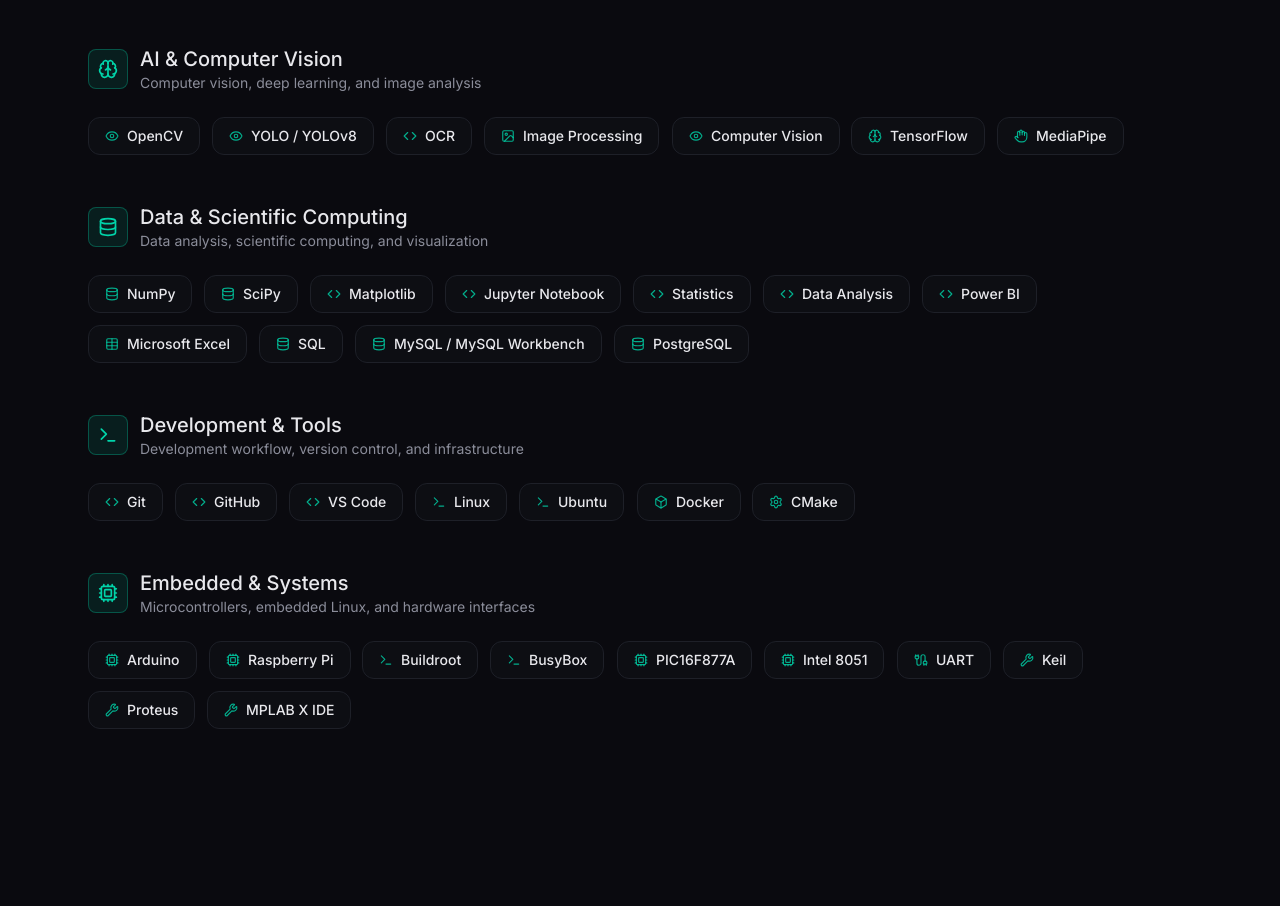
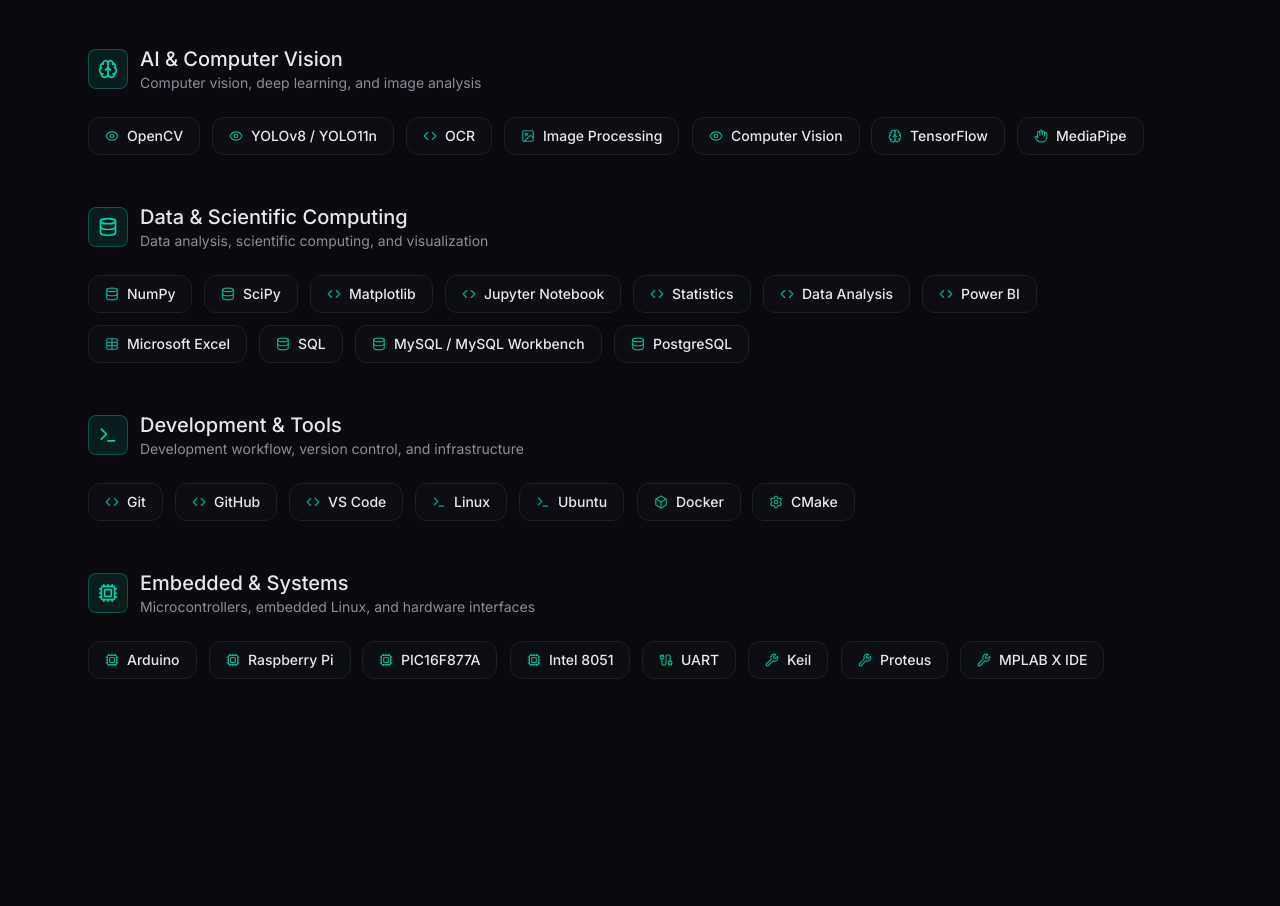
Before and after one commit to Im-Saad08/Saad-Portfolio, a React (Vite) app: page / in a window 1280 px wide. Shown: the part 3380-4286 px from the top of the page. Built offline with nearby package versions, Linux system fonts and the light colour scheme.

Commit message:
Add some icons for portfolio

```diff
--- a/src/data/portfolio.js
+++ b/src/data/portfolio.js
@@ -31,7 +31,7 @@
   ],
   aiComputerVision: [
     { name: "OpenCV", icon: "eye" },
-    { name: "YOLO / YOLOv8", icon: "eye" },
+    { name: "YOLOv8 / YOLO11n", icon: "eye" },
     { name: "OCR", icon: "scan-text" },
     { name: "Image Processing", icon: "image" },
     { name: "Computer Vision", icon: "eye" },
@@ -63,8 +63,6 @@
   embeddedSystems: [
     { name: "Arduino", icon: "cpu" },
     { name: "Raspberry Pi", icon: "cpu" },
-    { name: "Buildroot", icon: "terminal" },
-    { name: "BusyBox", icon: "terminal" },
     { name: "PIC16F877A", icon: "cpu" },
     { name: "Intel 8051", icon: "cpu" },
     { name: "UART", icon: "cable" },
```
